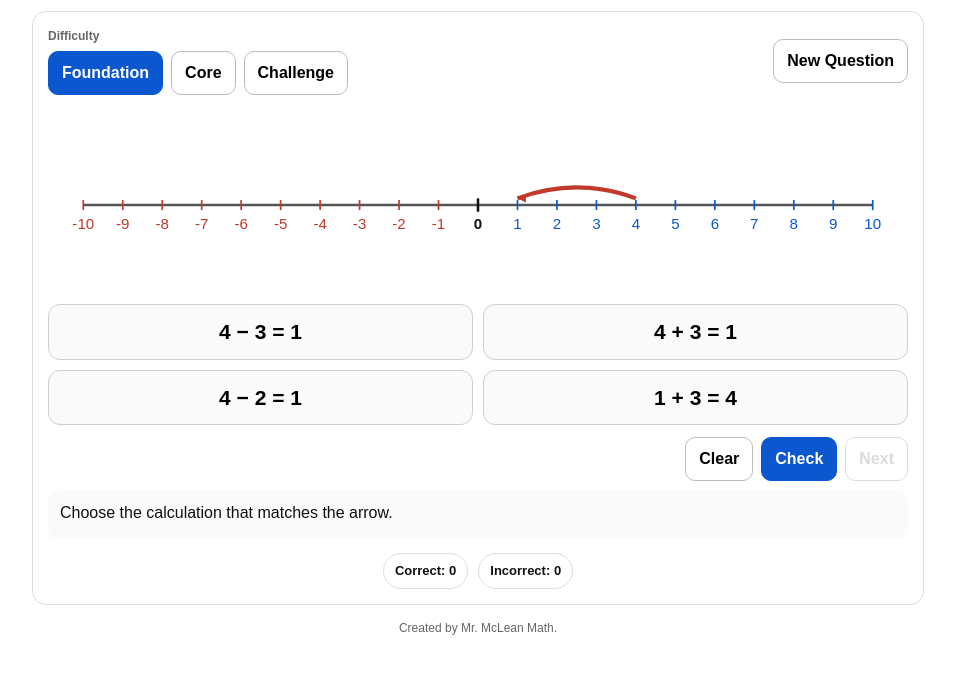
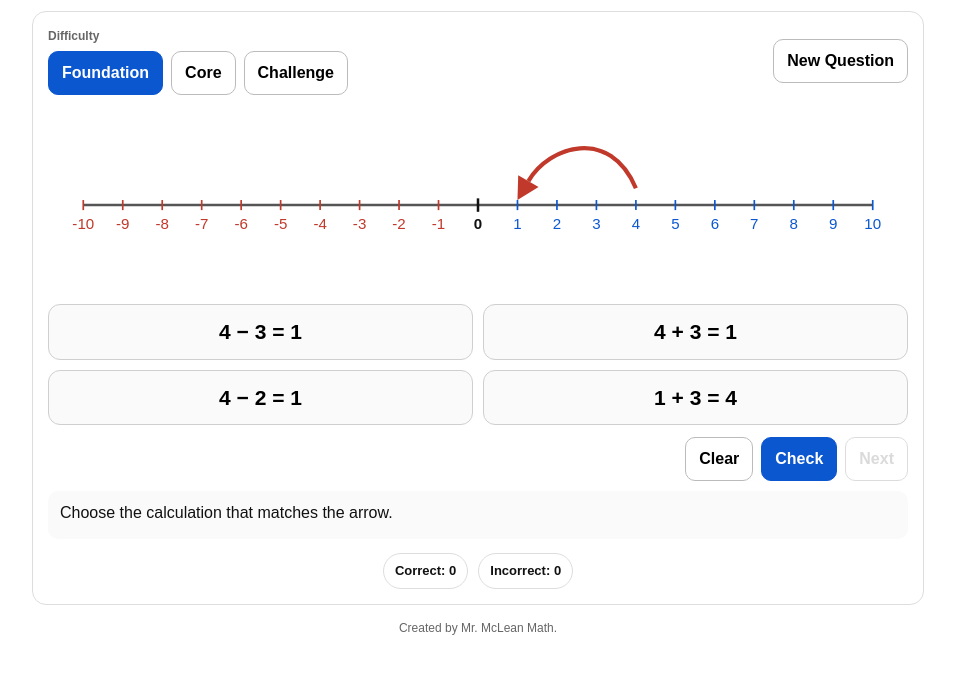
Before and after one commit to mrmcleanmath/calculation-from-number-line, a plain HTML site: page index.html in a window 1280 px wide. Shown: the part 100-774 px from the top of the page, without its empty margins (162-1117 px from the left). Drawn offline with Linux system fonts and the light colour scheme.

Commit message:
Update September 8th 2026

```diff
--- a/index.html
+++ b/index.html
@@ -1,3 +1,5 @@
+
+
 
 <!DOCTYPE html>
 <html lang="en">
@@ -178,12 +180,20 @@ function numberLineSVG(p){
     labels+=`<line x1="${x}" y1="${Y-tick/2}" x2="${x}" y2="${Y+tick/2}" stroke="${color}" stroke-width="${v===0?3:2}"/>
     <text x="${x}" y="${Y+28}" text-anchor="middle" font-size="18" fill="${color}" font-weight="${v===0?700:500}">${v}</text>`;
   }
-  const mid=(sX+eX)/2,path=`M ${sX} ${Y-8} Q ${mid} ${Y-34} ${eX} ${Y-8}`;
+  // Use a tall arch like the classroom example, landing on the destination tick.
+  // Keep the large head aligned with the descending end of the arch.
+  const tipY=Y-(p.e===0?8:6),headLength=26,headHalfHeight=14;
+  const ux=dir*0.5,uy=Math.sqrt(3)/2;
+  const baseX=eX-ux*headLength,baseY=tipY-uy*headLength;
+  const corner1X=baseX-uy*headHalfHeight,corner1Y=baseY+ux*headHalfHeight;
+  const corner2X=baseX+uy*headHalfHeight,corner2Y=baseY-ux*headHalfHeight;
+  const span=Math.abs(eX-sX);
+  const path=`M ${sX} ${Y-20} C ${sX+dir*span*0.22} ${Y-94} ${baseX-ux*48} ${baseY-uy*48} ${baseX} ${baseY}`;
   return `<svg width="100%" height="${baseH}" viewBox="0 0 ${baseW} ${baseH}" preserveAspectRatio="xMidYMid meet" role="img" aria-label="Number line from ${p.min} to ${p.max} with arrow from ${p.s} to ${p.e}">
     <line x1="${L}" y1="${Y}" x2="${R}" y2="${Y}" stroke="#555" stroke-width="3"/>
     ${labels}
     <path d="${path}" fill="none" stroke="var(--arrow)" stroke-width="5"/>
-    <path d="M ${eX} ${Y-8} l ${dir>=0?-10:10} -5 l 0 10 Z" fill="var(--arrow)"/>
+    <path d="M ${eX} ${tipY} L ${corner1X} ${corner1Y} L ${corner2X} ${corner2Y} Z" fill="var(--arrow)"/>
   </svg>`;
 }
 
```
